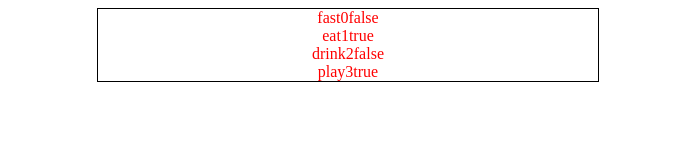
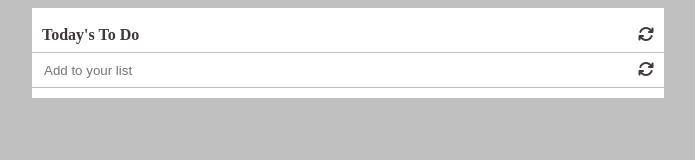
Before and after one commit to SajjadAhmad14/JS-ToDo, a website built with webpack: page src/index.html in a window 1280 px wide. Shown: the whole page, without its empty margins (292-987 px from the left). Built offline with nearby package versions, Linux system fonts and the light colour scheme.

Commit message:
Add todo title

```diff
--- a/src/index.html
+++ b/src/index.html
@@ -8,6 +8,19 @@
   </head>
   <body>
     <div class="todo">
+      <div class="todo-title">
+        <div>Today's To Do</div>
+        <div><i class="fa fa-refresh" aria-hidden="true"></i></div>
+      </div>
+      <div class="todo-input">
+        <div><input type = "text" name = "todo-description" id = "description" placeholder="Add to your list"></div>
+        <div><i class="fa fa-refresh" aria-hidden="true"></i></div>
+      </div>
+      <div>
     </div>
+    <script
+      src="https://kit.fontawesome.com/89face0b8d.js"
+      crossorigin="anonymous"
+    ></script>
   </body>
 </html>
--- a/src/index.js
+++ b/src/index.js
@@ -25,16 +25,6 @@ const list = [
 
 const populateList = () => {
   const itemsList = document.querySelector(".todo");
-  list.sort((a, b) => {
-    return a.index - b.index;
-  });
-
-  list.map((item) => {
-    const singleItem = document.createElement("div");
-    singleItem.classList.add("item");
-    singleItem.innerText = item.description + item.index + item.completed;
-    itemsList.appendChild(singleItem);
-  });
 };
 
 populateList();
--- a/src/style.css
+++ b/src/style.css
@@ -1,10 +1,40 @@
+body {
+  background-color: #c0c0c0;
+}
 .todo {
-    border: 1px solid black;
-    margin: 0 auto;
-    max-width: 500px;
-    text-align: center;
+  max-width: 50%;
+  margin: 0 auto;
+  background-color: #fff;
+  color: rgb(65, 57, 57);
+  padding: 10px 0;
 }
 
-.item {
-    color: red;
+.todo-title {
+  display: flex;
+  justify-content: space-between;
+  border-bottom: 1px solid silver;
+  padding: 8px 0;
+  font-size: 16px;
+  font-weight: bold;
 }
+
+.todo-input {
+  display: flex;
+  justify-content: space-between;
+  border-bottom: 1px solid silver;
+  padding: 8px 0;
+}
+
+.todo-title div,  .todo-input div{
+  margin-right: 10px;
+  margin-left: 10px;
+}
+
+.fa-refresh {
+  color: rgb(65, 57, 57);
+}
+
+#description {
+  border: none;
+  outline: none;
+}
```
